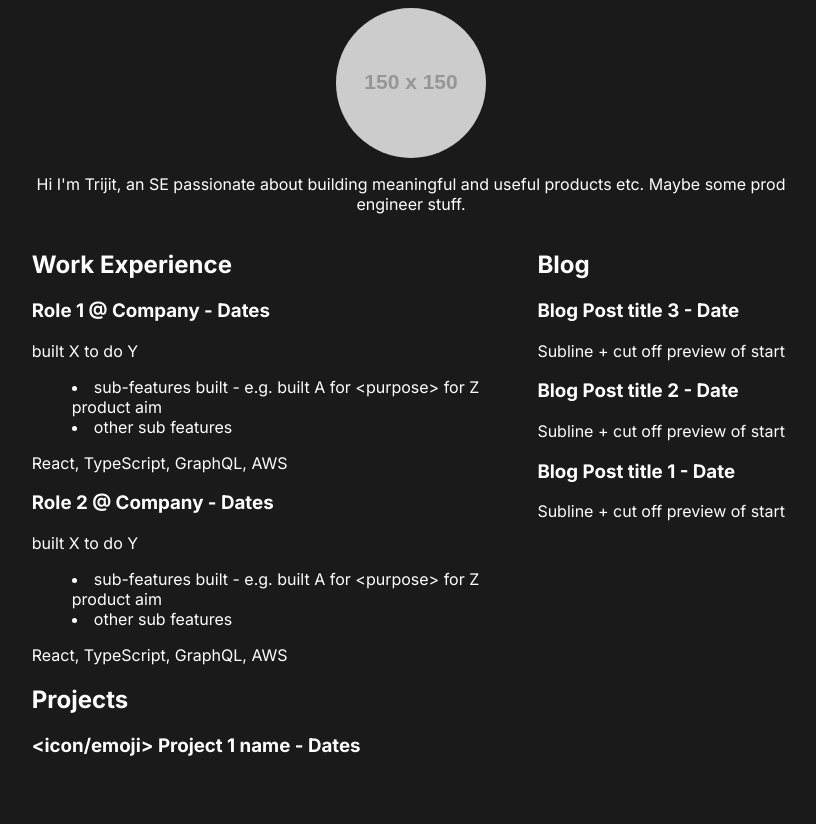
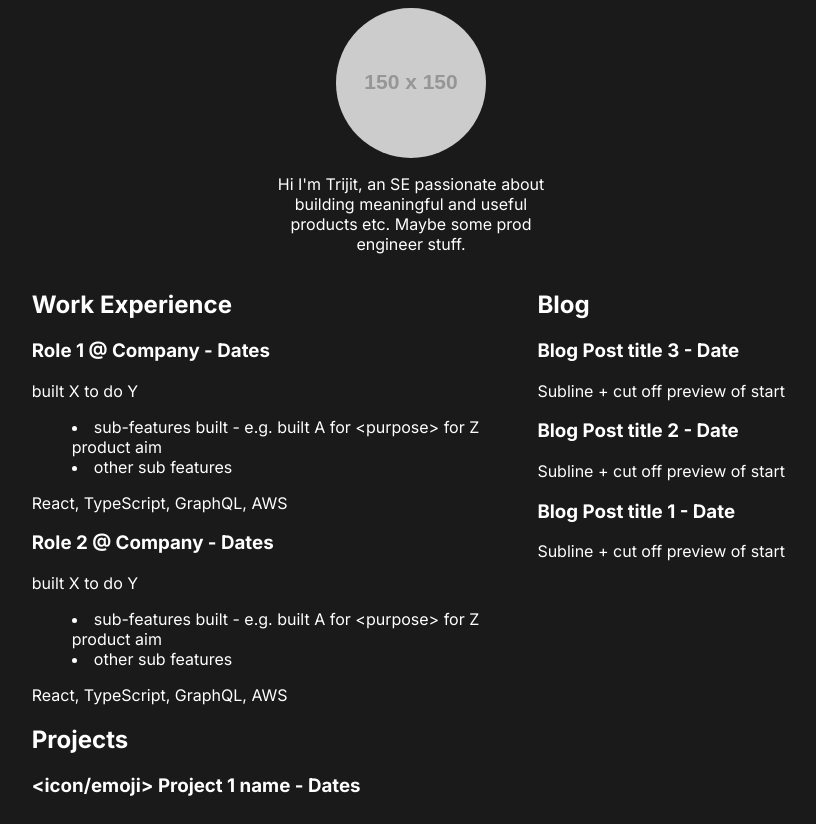
Before and after one commit to tri-jet/portfolio-site, a Next.js app: page / in a window 1280 px wide. Shown: the whole page, without its empty margins (229-1045 px from the left). Built offline with nearby package versions, Linux system fonts and the light colour scheme.

Commit message:
Alter width and text wrap of intro text

```diff
--- a/app/page.tsx
+++ b/app/page.tsx
@@ -14,9 +14,11 @@ export default function Home() {
             height={150}
             className="rounded-full mb-4"
           />
-          <p className="text-center max-w-md">
-            Hi I&apos;m Trijit, an SE passionate about building meaningful and useful products etc. Maybe some prod engineer stuff.
-          </p>
+          <div className="w-[300px] text-center">
+            <p>
+              Hi I&apos;m Trijit, an SE passionate about building meaningful and useful products etc. Maybe some prod engineer stuff.
+            </p>
+          </div>
         </div>
 
         {/* Two-Column Section */}
```
